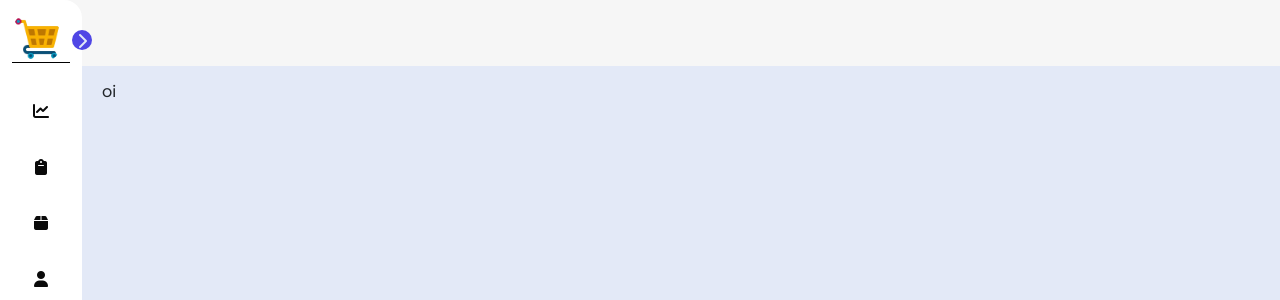
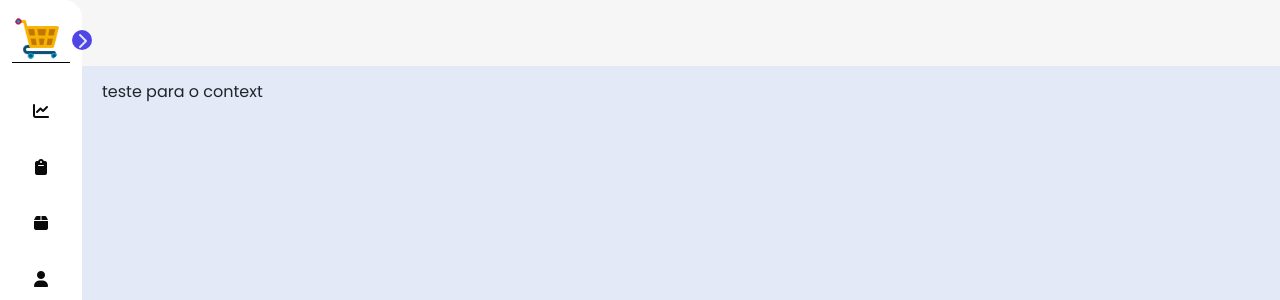
Before and after one commit to cheibe/ERP, a Django app: page / in a window 1280 px wide. Shown: the top 300 px of the page. Run offline with Django 4.2, Linux system fonts and the light colour scheme; some libraries are stand-ins or nearby versions.

Commit message:
test of context_processors

```diff
--- /dev/null
+++ b/ERP/context_processors.py
@@ -0,0 +1,4 @@
+def texte_context(request):
+    return {
+        'context_teste': 'teste para o context',
+    }
--- a/ERP/settings.py
+++ b/ERP/settings.py
@@ -59,6 +59,7 @@ TEMPLATES = [
                 'django.template.context_processors.request',
                 'django.contrib.auth.context_processors.auth',
                 'django.contrib.messages.context_processors.messages',
+                'ERP.context_processors.texte_context'
             ],
         },
     },
--- a/app_dashboard/templates/pages/home.html
+++ b/app_dashboard/templates/pages/home.html
@@ -2,5 +2,5 @@
 {% load static %}
 
 {% block content %}
-oi
+{{ context_teste }}
 {% endblock content %}
```
